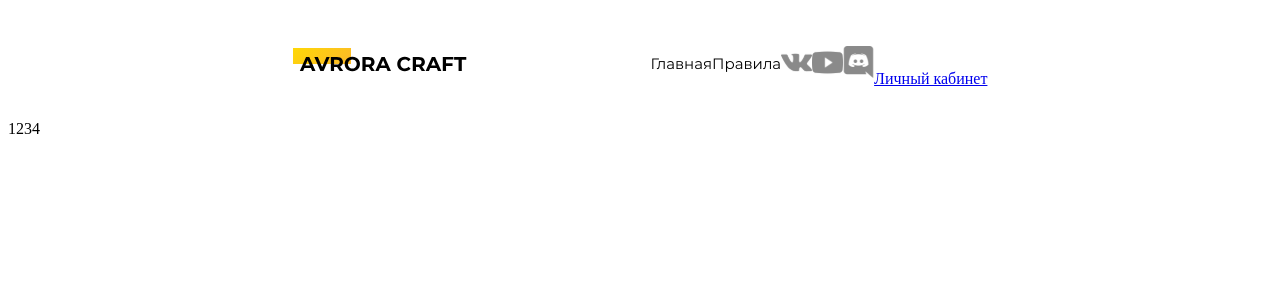
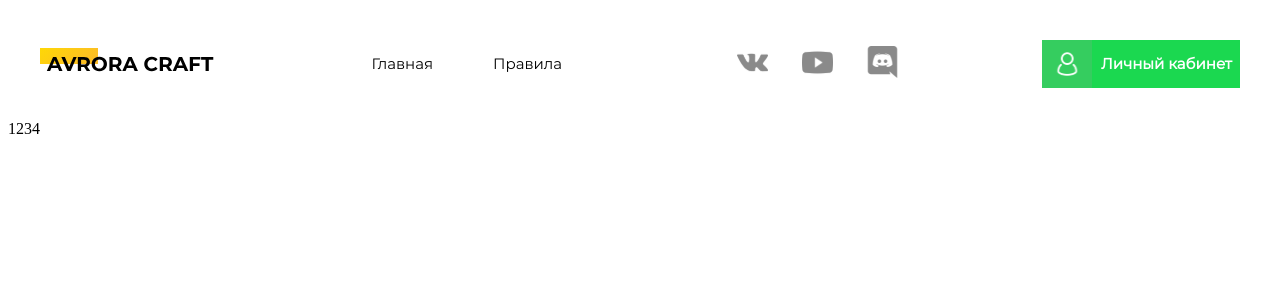
Before and after one commit to DJamMix/vue-avrora, a Vue app: page / in a window 1280 px wide. Shown: the top 300 px of the page. Built offline with nearby package versions, Linux system fonts and the light colour scheme.

Commit message:
Сверстана навигация сайта

```diff
--- a/src/App.vue
+++ b/src/App.vue
@@ -1,19 +1,22 @@
 <template>
   <nav class="nav">
     <div class="nav_blocklogo">
-      <a href="#"><img src="./assets/img/logo.svg" alt="Логотип"></a>
+      <router-link to="/"><img src="./assets/img/logo.svg" alt="Логотип"></router-link>
     </div>
     <div class="nav_block-menu">
-      <a class="nav_block-menu_item" href="#">Главная</a>
-      <a class="nav_block-menu_item" href="#">Правила</a>
+      <router-link to="/" class="nav_block-menu_item">Главная</router-link>
+      <router-link to="/about" class="nav_block-menu_item">Правила</router-link>
     </div>
-    <div>
-      <a href="#"><img src="./assets/img/icon-vk.svg" alt="Перейти в группу Вконтакте"></a>
-      <a href="#"><img src="./assets/img/icon-youtube.svg" alt="Перейти на канал Ютуб"></a>
-      <a href="#"><img src="./assets/img/icon-discord.svg" alt="Перейти в Discord"></a>
+    <div class="nav_social-block">
+      <a class="nav_social-block_item" href="#"><img src="./assets/img/icon-vk.svg" alt="Перейти в группу Вконтакте"></a>
+      <a class="nav_social-block_item" href="#"><img src="./assets/img/icon-youtube.svg" alt="Перейти на канал Ютуб"></a>
+      <a class="nav_social-block_item" href="#"><img src="./assets/img/icon-discord.svg" alt="Перейти в Discord"></a>
     </div>
-    <div>
-      <a href="#"><img src="./assets/img/icon-lk.svg" alt="Личный кабинет"><p>Личный кабинет</p></a>
+    <div class="nav_pers-account-block">
+      <a class="nav_pers-account-block_link" href="#">
+        <img class="nav_pers-account-block_link_img" src="./assets/img/icon-lk.svg" alt="Личный кабинет">
+        <p class="nav_pers-account-block_link_content">Личный кабинет</p>
+      </a>
     </div>
   </nav>
   <router-view/>
--- a/src/assets/css/style.css
+++ b/src/assets/css/style.css
@@ -7,15 +7,23 @@
     src: url(../fonts/ofont.ru_Montserrat_bold.ttf);
 }
 .nav{
+    max-width: 1200px;
+    margin: auto;
     display: flex;
     flex-direction: row;
-    justify-content: center;
+    justify-content: space-between;
     align-items: center;
 }
 .nav_blocklogo{
-    margin-right: 184px;
     margin-top: 40px;
     margin-bottom: 40px;
+    transition: 0.2s;
+}
+.nav_blocklogo:active,
+.nav_blocklogo:hover{
+    -webkit-transform: scale(1.2);
+    -ms-transform: scale(1.2);
+    transform: scale(1.2);
 }
 .nav_block-menu_item{
     text-decoration: none;
@@ -24,4 +32,58 @@
     font-weight: 500;
     font-size: 15px;
     line-height: 18px;
+    padding-bottom: 44px;
+    transition: 0.2s;
+    margin-left: 30px;
+    margin-right: 30px;
 }
+.nav_block-menu_item:active,
+.nav_block-menu_item:hover{
+    border-bottom: 8px solid;
+    border-image-source: linear-gradient(90deg, #FFDD00, #FBB034);
+    border-image-slice: 1;
+    transition: 0.2s;
+}
+.nav_social-block_item{
+    margin-left: 17px;
+    margin-right: 17px;
+    transition: 0.2s;
+}
+.nav_social-block_item:active,
+.nav_social-block_item:hover{
+    opacity: 0.7;
+    transition: 0.2s;
+}
+.nav_pers-account-block_link{
+    background-color: #1BD850;
+    display: flex;
+    flex-direction: row;
+    text-decoration: none;
+    padding-right: 8px;
+    transition: 0.2s;
+}
+.nav_pers-account-block_link:active,
+.nav_pers-account-block_link:hover{
+    box-shadow:
+      1px 1px #35CD5F,
+      2px 2px #35CD5F,
+      3px 3px #35CD5F,
+      4px 4px #35CD5F,
+      5px 5px #35CD5F;
+    -webkit-transform: translateX(-7px);
+    transform: translateX(-7px);
+    transition: 0.2s;
+}
+.nav_pers-account-block_link_content{
+    font-weight: 600;
+    font-size: 15px;
+    line-height: 18px;
+    color: #FFFFFF;
+    font-family: 'Montserrat-regular';
+    text-align: center;
+    margin-left: 9px;
+}
+.nav_pers-account-block_link_img{
+    padding: 10px;
+    background-color: #35CD5F;
+}
```
